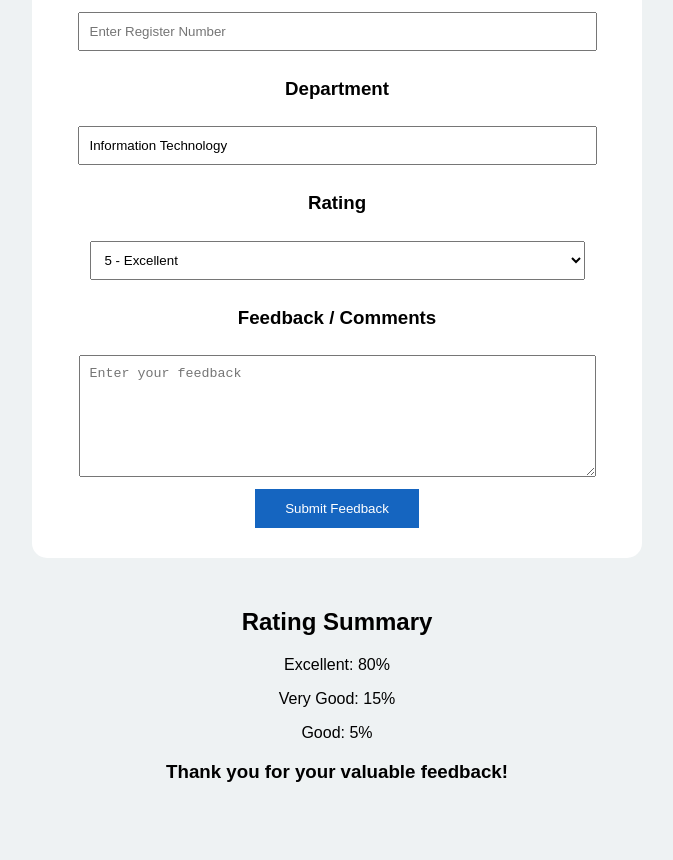
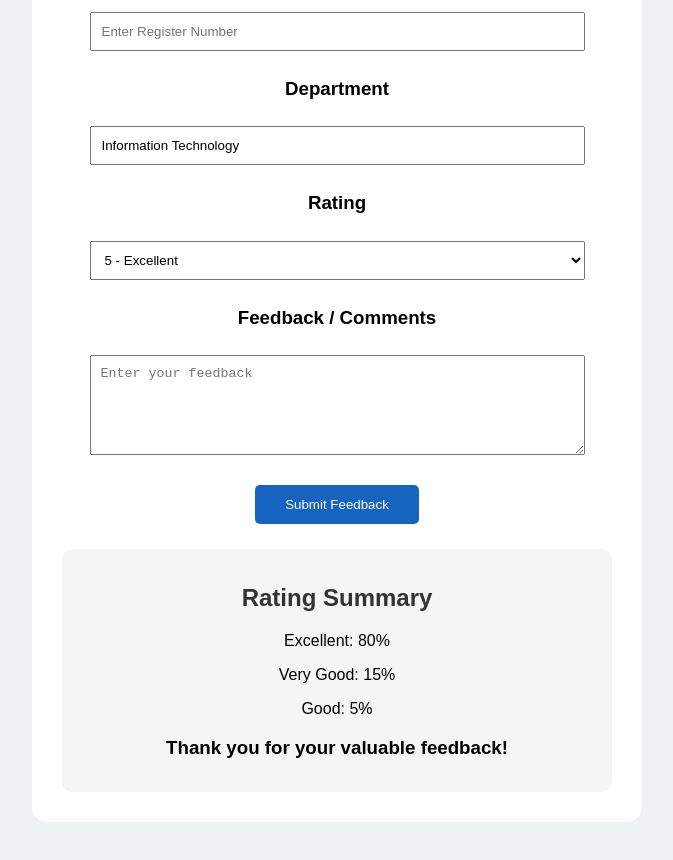
Before and after one commit to Abhinesh18G/student-feedback, a plain HTML site: page index.html in a window 1280 px wide. Shown: the part 540-1400 px from the top of the page, without its empty margins (303-976 px from the left). Before the commit the page ends 1342 px from the top, so only its background shows below. Drawn offline with Linux system fonts and the light colour scheme.

Commit message:
Add rating summary and thank you message

```diff
--- a/index.html
+++ b/index.html
@@ -11,12 +11,14 @@
             font-family: Arial;
             background-color: #eef2f3;
             text-align: center;
+            margin: 0;
+            padding: 30px;
         }
 
         .container {
             background-color: white;
             width: 550px;
-            margin: 50px auto;
+            margin: 20px auto;
             padding: 30px;
             border-radius: 15px;
         }
@@ -25,6 +27,7 @@
             width: 90%;
             padding: 10px;
             margin: 8px;
+            box-sizing: border-box;
         }
 
         textarea {
@@ -36,6 +39,23 @@
             background-color: #1565c0;
             color: white;
             border: none;
+            border-radius: 5px;
+            cursor: pointer;
+        }
+
+        h1 {
+            color: #1565c0;
+        }
+
+        h2 {
+            color: #333;
+        }
+
+        .summary {
+            background-color: #f5f5f5;
+            margin-top: 25px;
+            padding: 15px;
+            border-radius: 10px;
         }
 
     </style>
@@ -51,49 +71,74 @@
     <form>
 
         <h3>Course Name</h3>
+
         <input type="text" value="Software Engineering">
 
+
         <h3>Faculty Name</h3>
+
         <input type="text" value="Dr. Senthil Kumar">
 
+
         <h3>Student Name</h3>
+
         <input type="text" placeholder="Enter Student Name">
 
+
         <h3>Register Number</h3>
+
         <input type="text" placeholder="Enter Register Number">
 
+
         <h3>Department</h3>
+
         <input type="text" value="Information Technology">
+
 
         <h3>Rating</h3>
 
         <select>
+
             <option>5 - Excellent</option>
+
             <option>4 - Very Good</option>
+
             <option>3 - Good</option>
+
             <option>2 - Average</option>
+
             <option>1 - Poor</option>
+
         </select>
+
 
         <h3>Feedback / Comments</h3>
 
         <textarea placeholder="Enter your feedback"></textarea>
 
-        <br>
+        <br><br>
 
         <button type="submit">Submit Feedback</button>
 
     </form>
 
-</div>
+
+    <div class="summary">
+
         <h2>Rating Summary</h2>
 
         <p>Excellent: 80%</p>
+
         <p>Very Good: 15%</p>
+
         <p>Good: 5%</p>
 
         <h3>Thank you for your valuable feedback!</h3>
 
+    </div>
+
+</div>
+
 </body>
 
 </html>
```
Lines whose indentation alone changed are shown as unchanged.
